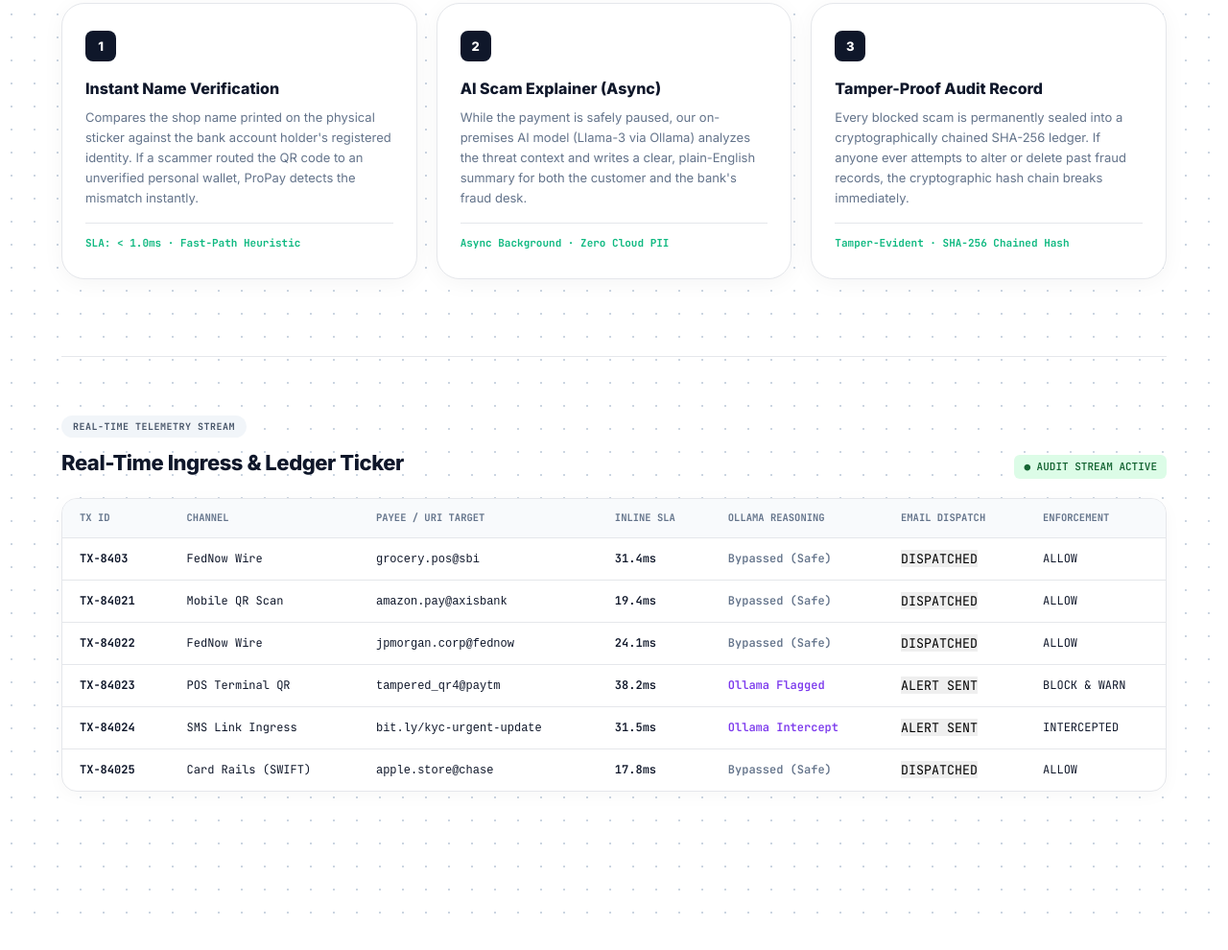
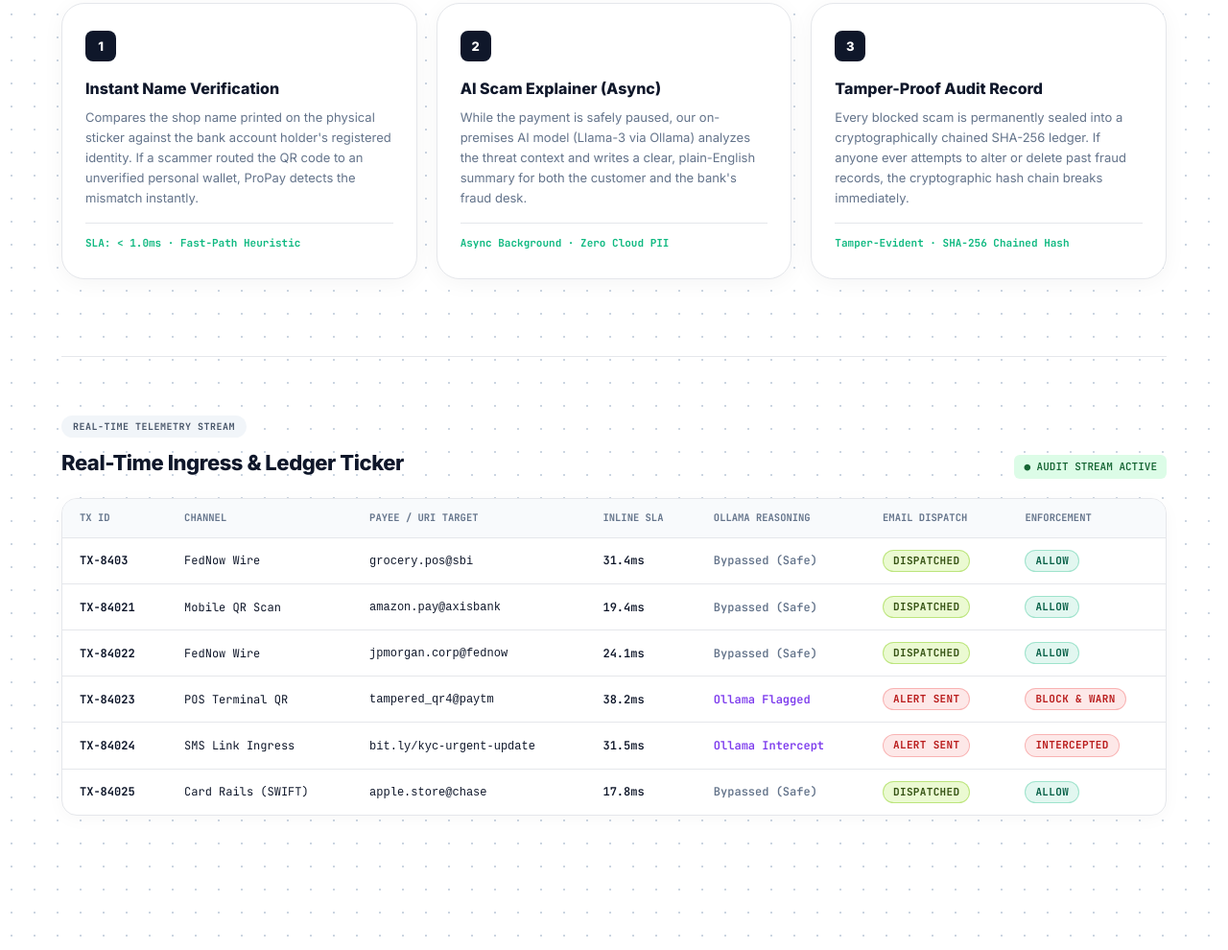
Before and after one commit to VamshikPatel/propay, a plain HTML site: page frontend/index.html in a window 1280 px wide. Shown: the part 2685-3675 px from the top of the page at 96% size. Before the commit the page ends 3650 px from the top, so only its background shows below. Drawn offline with Linux system fonts and the light colour scheme; no server answers.

Commit message:
fix(ui): add badge-pill styles and reset native button styling in feed ticker

```diff
--- a/frontend/css/styles.css
+++ b/frontend/css/styles.css
@@ -1452,6 +1452,60 @@ section[id^="section-"] {
 
 .modern-fintech-table tr:last-child td {
   border-bottom: none;
+}
+
+.badge-pill {
+  display: inline-flex;
+  align-items: center;
+  justify-content: center;
+  gap: 5px;
+  font-family: var(--font-mono);
+  font-size: 11px;
+  font-weight: 700;
+  line-height: 1.2;
+  letter-spacing: 0.03em;
+  padding: 4px 10px;
+  border-radius: var(--radius-pill);
+  white-space: nowrap;
+  border: 1px solid var(--border-subtle);
+  background: var(--bg-card-muted);
+  color: var(--text-main);
+}
+
+.badge-pill.lime {
+  background: rgba(163, 230, 53, 0.22);
+  color: #365314;
+  border-color: rgba(132, 204, 22, 0.45);
+}
+
+[data-theme="dark"] .badge-pill.lime {
+  background: rgba(163, 230, 53, 0.14);
+  color: #BEF264;
+  border-color: rgba(163, 230, 53, 0.35);
+}
+
+.badge-pill.safe {
+  background: rgba(16, 185, 129, 0.12);
+  color: #065F46;
+  border-color: rgba(16, 185, 129, 0.32);
+}
+
+[data-theme="dark"] .badge-pill.safe {
+  background: rgba(16, 185, 129, 0.14);
+  color: #34D399;
+  border-color: rgba(16, 185, 129, 0.35);
+}
+
+.badge-pill.danger {
+  background: rgba(239, 68, 68, 0.12);
+  color: #B91C1C;
+  border-color: rgba(239, 68, 68, 0.32);
+}
+
+[data-theme="dark"] .badge-pill.danger {
+  background: rgba(239, 68, 68, 0.16);
+  color: #FCA5A5;
+  border-color: rgba(239, 68, 68, 0.38);
 }
 
 /* ==========================================================================
@@ -1797,15 +1851,25 @@ section[id^="section-"] {
 }
 
 .feed-email-btn {
-  border: none;
-  font-family: var(--font-mono);
+  -webkit-appearance: none;
+  appearance: none;
+  font-family: var(--font-mono);
+  font-size: 11px;
+  font-weight: 700;
+  line-height: 1.2;
+  letter-spacing: 0.03em;
   cursor: pointer;
-  transition: transform 0.15s ease, filter 0.15s ease;
+  transition: transform 0.15s ease, filter 0.15s ease, box-shadow 0.15s ease;
 }
 
 .feed-email-btn:hover {
   transform: translateY(-1px);
   filter: brightness(1.08);
+}
+
+.feed-email-btn:focus-visible {
+  outline: 2px solid var(--border-focus);
+  outline-offset: 2px;
 }
 
 .email-meta-header {
--- a/frontend/index.html
+++ b/frontend/index.html
@@ -6,7 +6,7 @@
   <title>ProPay — Real-Time Banking Fraud &amp; Multi-Agent Quishing Defense</title>
   <link rel="icon" type="image/svg+xml" href="images/propay-logo.svg?v=2" />
   <link rel="icon" type="image/png" href="images/propay-logo-64.png?v=2" />
-  <link rel="stylesheet" href="css/styles.css?v=11.0" />
+  <link rel="stylesheet" href="css/styles.css?v=12.0" />
   <link rel="preconnect" href="https://fonts.googleapis.com">
   <link rel="preconnect" href="https://fonts.gstatic.com" crossorigin>
   <link href="https://fonts.googleapis.com/css2?family=Inter:wght@300;400;500;600;700;800;900&family=JetBrains+Mono:wght@400;500;600;700&display=swap" rel="stylesheet">
```
